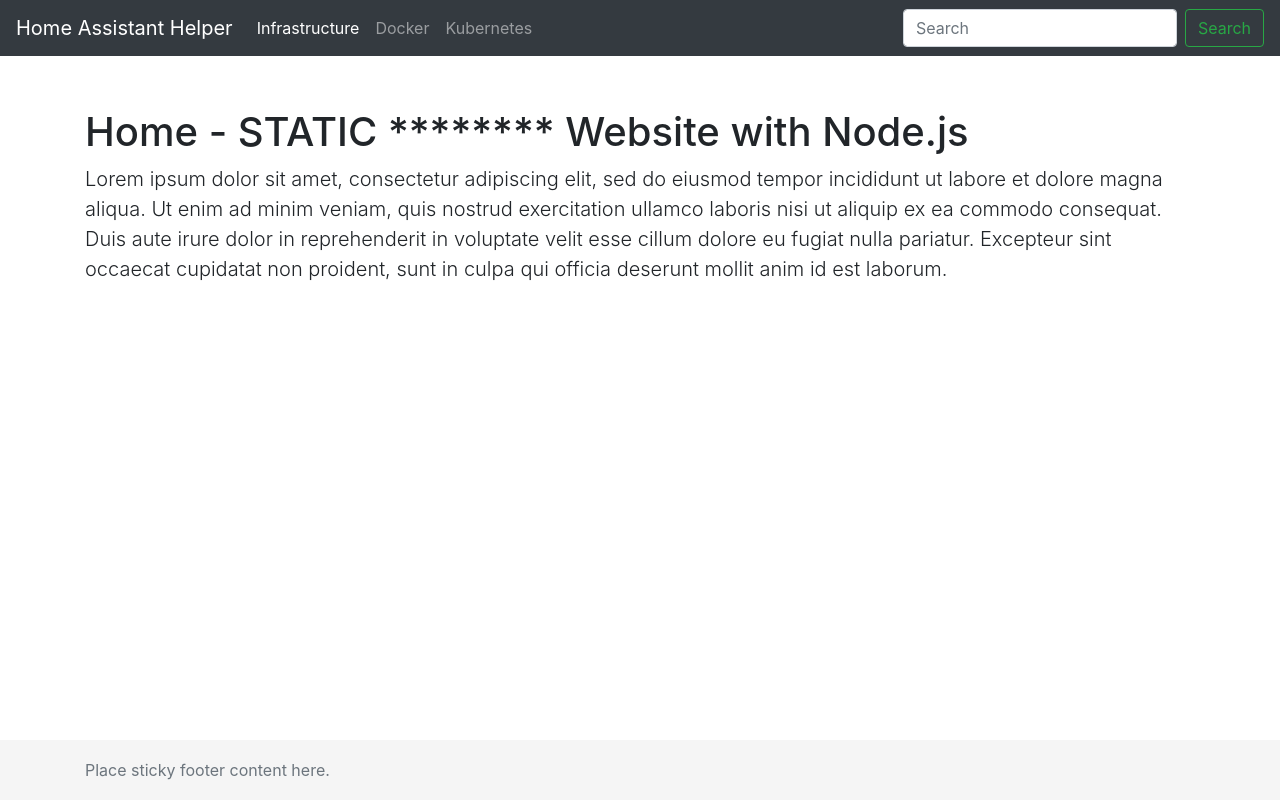
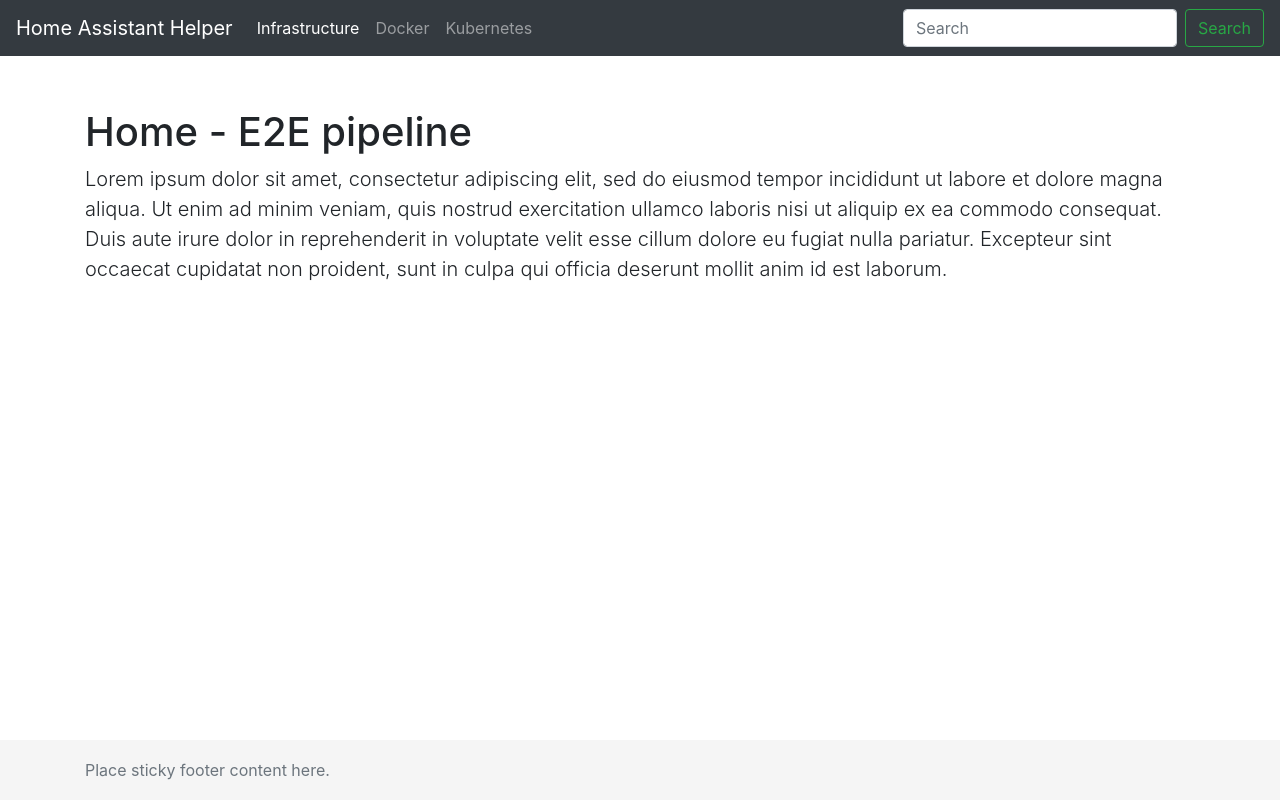
Before and after one commit to kvnkrr/HA_AutomationHelper_BE, a website: page public/index.html in a window 1280 px wide. Drawn offline with nearby package versions, Linux system fonts and the light colour scheme.

Commit message:
e2e test

```diff
--- a/public/index.html
+++ b/public/index.html
@@ -42,7 +42,7 @@
 
     <!-- Begin page content -->
     <main role="main" class="container">
-    <h1 class="mt-5">Home - STATIC ******** Website with Node.js</h1>
+    <h1 class="mt-5">Home - E2E pipeline</h1>
     <p class="lead">Lorem ipsum dolor sit amet, consectetur adipiscing elit, sed do eiusmod tempor incididunt ut labore et dolore magna aliqua. Ut enim ad minim veniam, quis nostrud exercitation ullamco laboris nisi ut aliquip ex ea commodo consequat. Duis aute irure dolor in reprehenderit in voluptate velit esse cillum dolore eu fugiat nulla pariatur. Excepteur sint occaecat cupidatat non proident, sunt in culpa qui officia deserunt mollit anim id est laborum.</p>
     </main>
 
```
